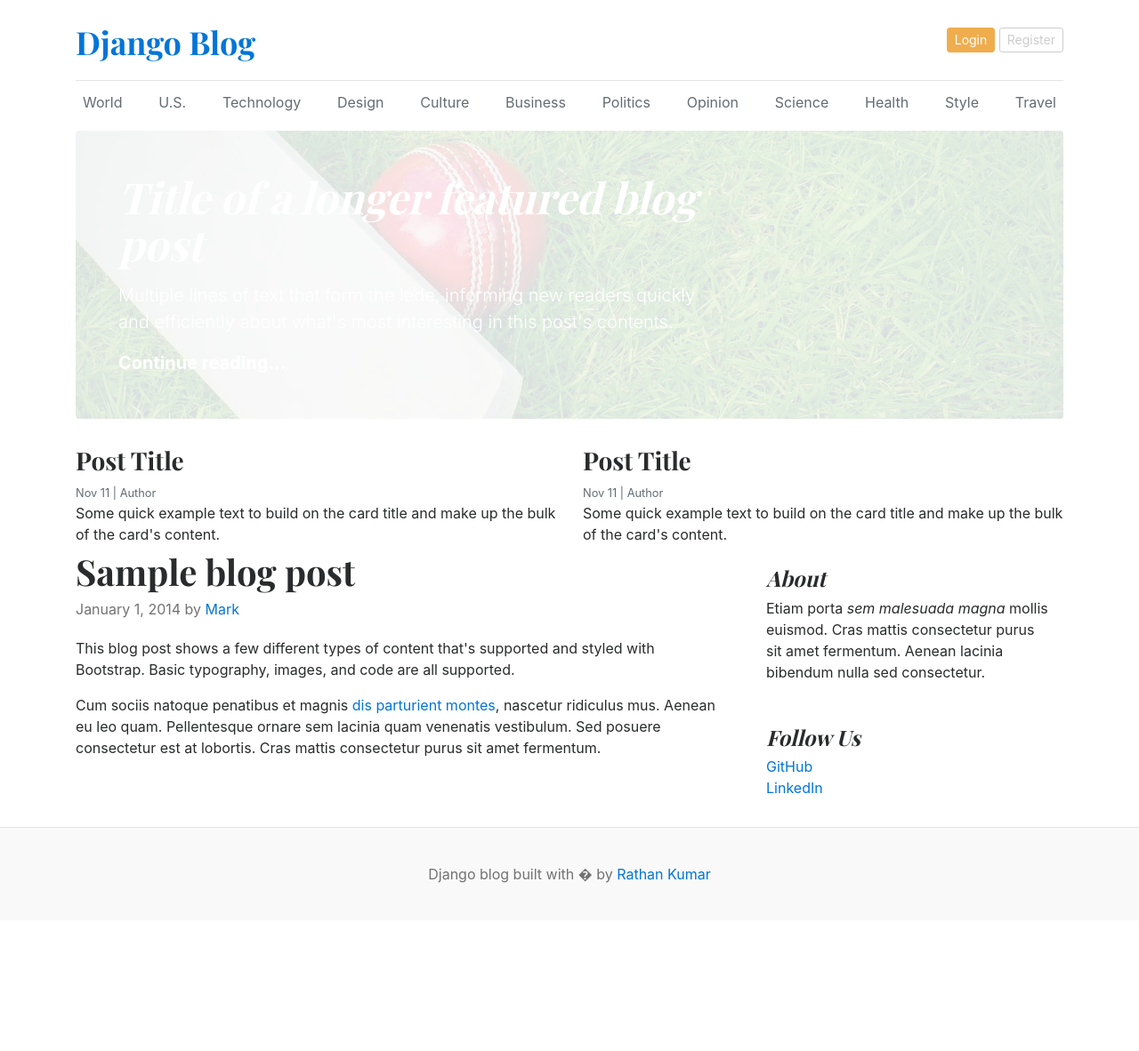
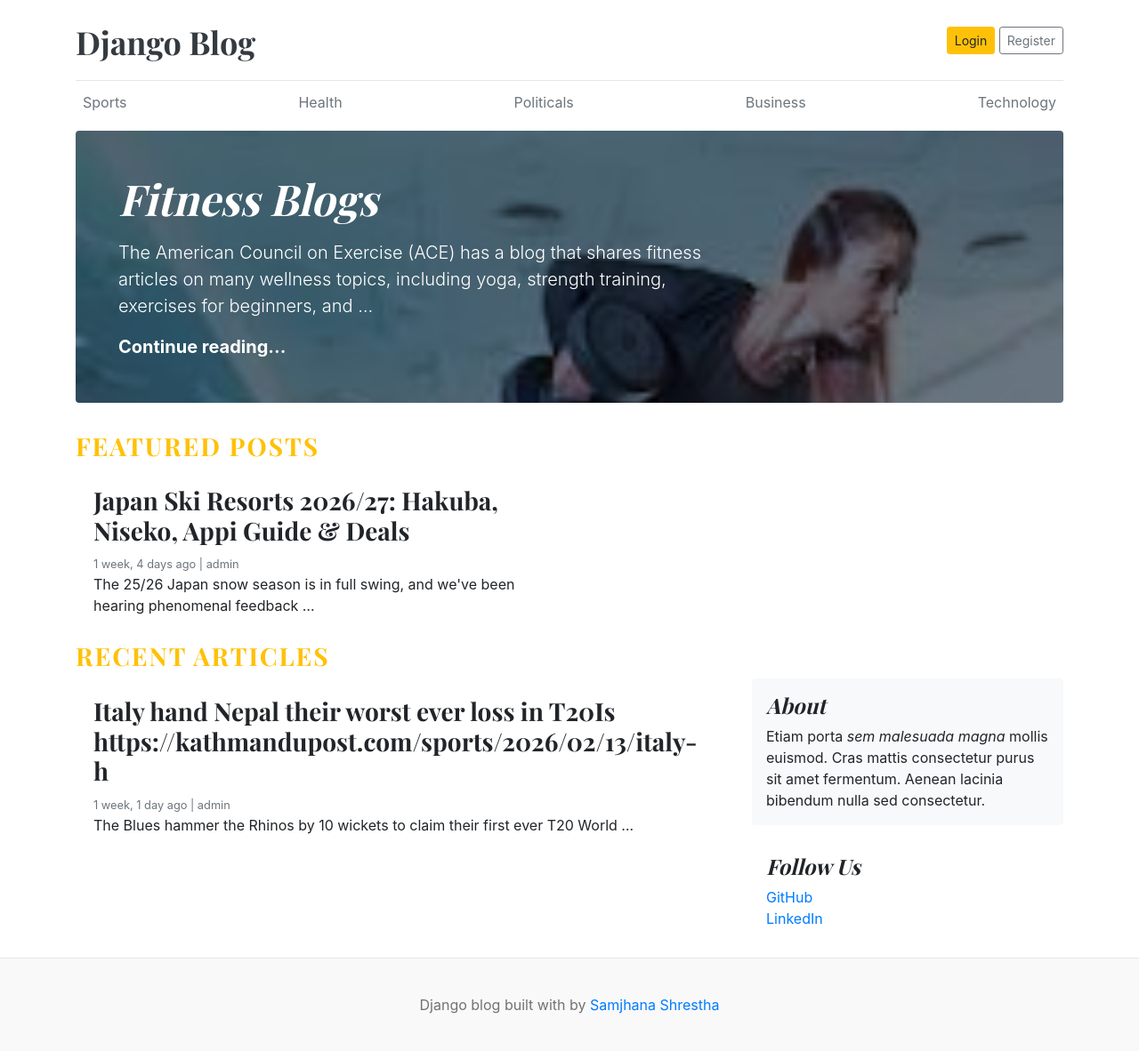
Before and after one commit to SthaSamjhana/django-blog, a Django app: page / in a window 1280 px wide. Shown: the whole page at 89% size. Before the commit the page ends 993 px from the top, so only its background shows below. Run offline with Django 5.2, Linux system fonts and the light colour scheme; data comes from the database, SQL or seed files in the repository; both versions use the stored data as it was after the commit.

Commit message:
posts by category

```diff
--- /dev/null
+++ b/blog_main/templates/404.html
@@ -0,0 +1 @@
+<p> 404 ERROR PAGE</p>
--- /dev/null
+++ b/blog_main/templates/base.html
@@ -0,0 +1,51 @@
+<!-- header part-->
+{% load static %}
+
+<!doctype html>
+<html lang="en">
+  <head>
+  <meta charset="UTF-8" />
+  <meta name="viewport" content="width=device-width, initial-scale=1.0" />
+  <title> MyBlogs</title>
+
+  <link href="https://cdn.jsdelivr.net/npm/bootstrap@4.0.0/dist/css/bootstrap.min.css" rel="stylesheet">
+  <link href="https://fonts.googleapis.com/css?family=Playfair+Display:700,900" rel="stylesheet">
+  <link href="{% static 'css/blog.css' %}" rel="stylesheet">
+</head>
+  <body>
+    <div class="container">
+      <header class="blog-header py-3">
+        <div class="row flex-nowrap justify-content-between align-items-center">
+          <div class="col-8 pt-1">
+            <a class="blog-header-logo text-dark" href="/">Django Blog</a>
+          </div>
+          <div class="col-4 d-flex justify-content-end align-items-center">
+            <a class="btn btn-sm btn-warning" href="#">Login</a> &nbsp;
+            <a class="btn btn-sm btn-outline-secondary" href="#">Register</a>
+          </div>
+        </div>
+      </header>
+
+      <div class="nav-scroller py-1 mb-2">
+        <nav class="nav d-flex justify-content-between">
+          {% for cat in categories %}
+          <a class="p-2 text-muted" href="{% url 'posts_by_category' cat.id %}"> {{cat.category_name}}</a>
+          {% endfor %}
+        </nav>
+      </div>
+
+
+
+
+ <!-- Main Content part-->
+
+ {% block content%}
+
+ {% endblock %}
+
+ <!-- Footer part-->
+   <footer class="blog-footer">
+      <p>Django blog built with  by <a href="#">Samjhana Shrestha</a></p>
+    </footer>
+  </body>
+</html>
--- a/blog_main/templates/home.html
+++ b/blog_main/templates/home.html
@@ -1,124 +1,55 @@
-{% load static %}
-<!doctype html>
-<html lang="en">
-  <head>
-    <meta charset="UTF-8" />
-    <meta http-equiv="X-UA-Compatible" content="IE=edge" />
-    <meta name="viewport" content="width=device-width, initial-scale=1.0" />
-    <title>Django Blogs</title>
-    <link
-      href="https://getbootstrap.com/docs/4.0/dist/css/bootstrap.min.css"
-      rel="stylesheet"
-    />
-    <link
-      href="https://fonts.googleapis.com/css?family=Playfair+Display:700,900"
-      rel="stylesheet"
-    />
-    <link href="{%static 'css/blog.css'%}" rel="stylesheet" />
-  </head>
-  <body>
-    <div class="container">
-      <header class="blog-header py-3">
-        <div class="row flex-nowrap justify-content-between align-items-center">
-          <div class="col-8 pt-1">
-            <a class="blog-header-logo text-dark" href="/">Django Blog</a>
-          </div>
-          <div class="col-4 d-flex justify-content-end align-items-center">
-            <a class="btn btn-sm btn-warning" href="#">Login</a> &nbsp;
-            <a class="btn btn-sm btn-outline-secondary" href="#">Register</a>
-          </div>
-        </div>
-      </header>
+{% extends 'base.html' %}
+ {% block content %}
 
-      <div class="nav-scroller py-1 mb-2">
-        <nav class="nav d-flex justify-content-between">
-          <a class="p-2 text-muted" href="#">World</a>
-          <a class="p-2 text-muted" href="#">U.S.</a>
-          <a class="p-2 text-muted" href="#">Technology</a>
-          <a class="p-2 text-muted" href="#">Design</a>
-          <a class="p-2 text-muted" href="#">Culture</a>
-          <a class="p-2 text-muted" href="#">Business</a>
-          <a class="p-2 text-muted" href="#">Politics</a>
-          <a class="p-2 text-muted" href="#">Opinion</a>
-          <a class="p-2 text-muted" href="#">Science</a>
-          <a class="p-2 text-muted" href="#">Health</a>
-          <a class="p-2 text-muted" href="#">Style</a>
-          <a class="p-2 text-muted" href="#">Travel</a>
-        </nav>
-      </div>
-
-      <div
-        class="jumbotron p-3 p-md-5 text-white rounded bg-dark"
-        style="background-image: url({% static 'images/cricket.jpg'%});background-blend-mode: overlay;background-size:cover;"
-      >
+      {% for post in featured_posts %}
+      {% if forloop.first %}
+      <div class="jumbotron p-3 p-md-5 text-white rounded bg-dark"
+        style="
+          background-image: url({{ post.featured_image.url}});
+          background-blend-mode: overlay;
+          background-size: cover; ">
         <div class="col-md-8 px-0">
-          <h1 class="display-4 font-italic">
-            Title of a longer featured blog post
-          </h1>
-          <p class="lead my-3">
-            Multiple lines of text that form the lede, informing new readers
-            quickly and efficiently about what's most interesting in this post's
-            contents.
-          </p>
+          <h1 class="display-4 font-italic">{{post.title}}</h1>
+          <p class="lead my-3"> {{post.short_description |truncatewords:25}}</p>
           <p class="lead mb-0">
             <a href="#" class="text-white font-weight-bold"
-              >Continue reading...</a
-            >
-          </p>
+              >Continue reading...</a></p>
         </div>
       </div>
-
+       {% endif %}
+      {% endfor %}
+<!-- Featured Posts-->
+  <h3 class ="text-uppercase text-warning" style ="letter-spacing: 2px; "> Featured Posts</h3>
       <div class="row mb-2">
+        {% for post in featured_posts %}
+        {% if not forloop.first  %}
         <div class="col-md-6">
           <div class="card border-0">
             <div class="card-body">
-              <h3>Post Title</h3>
-              <small class="mb-1 text-muted">Nov 11 | Author</small>
-              <p class="card-text">
-                Some quick example text to build on the card title and make up
-                the bulk of the card's content.
-              </p>
-            </div>
-          </div>
-        </div>
-        <div class="col-md-6">
-          <div class="card border-0">
-            <div class="card-body">
-              <h3>Post Title</h3>
-              <small class="mb-1 text-muted">Nov 11 | Author</small>
-              <p class="card-text">
-                Some quick example text to build on the card title and make up
-                the bulk of the card's content.
-              </p>
+              <h3>{{ post.title }}</h3>
+              <small class="mb-1 text-muted">{{ post.created_at | timesince}} ago | {{post.author}}</small>
+              <p class="card-text">{{ post.short_description |truncatewords:15 }}</p>
             </div>
           </div>
         </div>
       </div>
-
+      {% endif%}
+      {% endfor %}
+<!-- Recent Posts-->
+      <h3 class = "text-uppercase text-warning" style ="letter-spacing: 2px;"> Recent Articles </h3>
       <main role="main" class="container p-0">
         <div class="row">
           <div class="col-md-8 blog-main">
-            <div class="blog-post">
-              <h2 class="blog-post-title">Sample blog post</h2>
-              <p class="blog-post-meta">
-                January 1, 2014 by <a href="#">Mark</a>
-              </p>
+            {% for post in posts %}
+            <div class="card border-0">
+            <div class="card-body">
+              <h3>{{ post.title }}</h3>
+              <small class="mb-1 text-muted">{{ post.created_at | timesince}} ago | {{post.author}}</small>
+              <p class="card-text">{{ post.short_description |truncatewords:15 }}</p>
+            </div>
+          </div>
+          {% endfor%}
 
-              <p>
-                This blog post shows a few different types of content that's
-                supported and styled with Bootstrap. Basic typography, images,
-                and code are all supported.
-              </p>
-
-              <p>
-                Cum sociis natoque penatibus et magnis
-                <a href="#">dis parturient montes</a>, nascetur ridiculus mus.
-                Aenean eu leo quam. Pellentesque ornare sem lacinia quam
-                venenatis vestibulum. Sed posuere consectetur est at lobortis.
-                Cras mattis consectetur purus sit amet fermentum.
-              </p>
-            </div>
-            <!-- /.blog-post -->
           </div>
           <!-- /.blog-main -->
 
@@ -146,8 +77,4 @@
       </main>
       <!-- /.container -->
     </div>
-    <footer class="blog-footer">
-      <p>Django blog built with � by <a href="#">Rathan Kumar</a></p>
-    </footer>
-  </body>
-</html>
+ {% endblock %}
--- a/blog_main/urls.py
+++ b/blog_main/urls.py
@@ -15,7 +15,7 @@ Including another URLconf
     2. Add a URL to urlpatterns:  path('blog/', include('blog.urls'))
 """
 from django.contrib import admin
-from django.urls import path
+from django.urls import path, include
 from . import views
 from django.conf.urls.static import static
 from django.conf import settings
@@ -23,5 +23,6 @@ from django.conf import settings
 urlpatterns = [
     path('admin/', admin.site.urls),
     path('', views.home, name = 'home'),
+    path('category/', include('blogs.urls')),
 
 ] +static(settings.MEDIA_URL, document_root= settings.MEDIA_ROOT)
--- a/blog_main/views.py
+++ b/blog_main/views.py
@@ -1,4 +1,17 @@
 from django.shortcuts import render
 
+from blogs.models import Category, Blog
+
 def home(request):
-  return render(request, 'home.html')
+  # categories = Category.objects.all()
+  featured_posts =Blog.objects.filter(is_featured = True, status = 'Published').order_by('updated_at')
+  posts = Blog.objects.filter(is_featured = False, status = 'Published')
+
+
+  context = {
+    # 'categories': categories,
+    'featured_posts':   featured_posts,
+    'posts' : posts,
+
+  }
+  return render(request, 'home.html', context)
--- /dev/null
+++ b/blogs/context_processors.py
@@ -0,0 +1,5 @@
+from .models import Category
+
+def get_categories(request):
+  categories = Category.objects.all()
+  return dict(categories = categories)
--- /dev/null
+++ b/blogs/urls.py
@@ -0,0 +1,6 @@
+from django.urls import path
+from . import views
+urlpatterns = [
+  path('<int:category_id>/', views.posts_by_category, name='posts_by_category')
+
+]
```
Also changed, not shown: blog_main/settings.py (+3 -12 lines), blog_main/templates/posts_by_category.html (added, +45 -0 lines), blogs/views.py (+26 -1 lines), db.sqlite3, media/uploads/2026/0210/fit.jpg (added), media/uploads/2026/0210/tech.jpg (added), media/uploads/2026/0213/sport.jpg (added).
